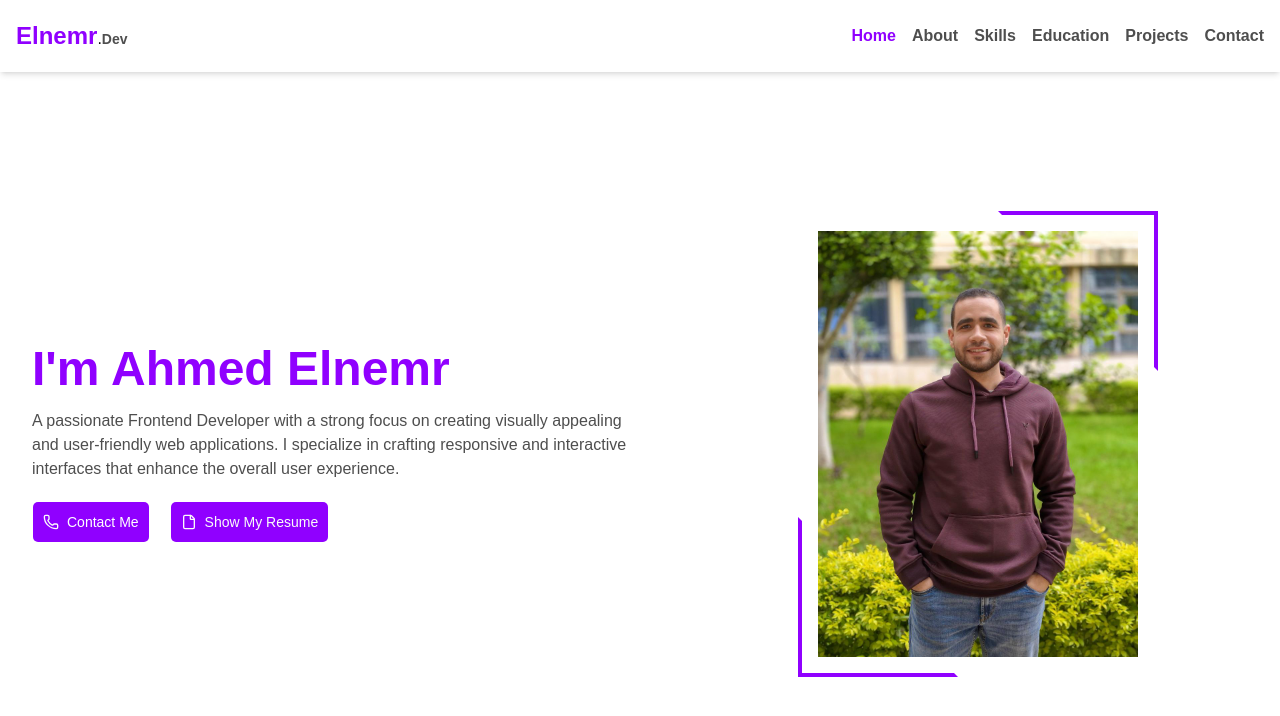
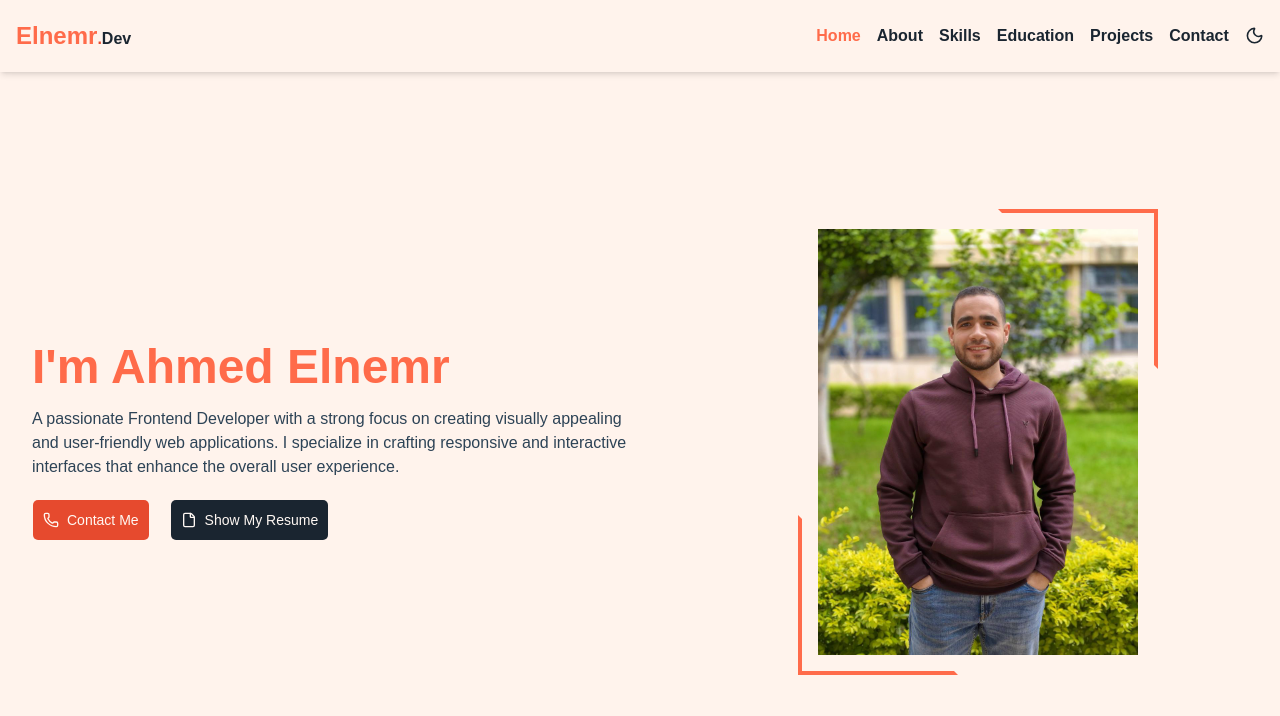
Before and after one commit to Elnemr01/portfolio-frontend, a React app: page / in a window 1280 px wide. Shown: the top 716 px of the page. Built offline with nearby package versions, Linux system fonts and the light colour scheme; the HTML template or start-up script is replaced by a standard one.

Commit message:
add dark and light theme configration

```diff
--- a/src/App.jsx
+++ b/src/App.jsx
@@ -5,7 +5,7 @@ import Home from './pages/home/Home'
 function App() {
 
   return (
-    <div className="App bg-background">
+    <div className="App bg-background pt-17.5">
       <Navbar/>
       <Home/>
     </div>
--- /dev/null
+++ b/src/contextApi/ThemeProvider.jsx
@@ -0,0 +1,56 @@
+    import { createContext, useContext, useEffect, useState } from "react"
+
+    const initialState = {
+    theme: "system",
+    setTheme: () => null,
+    }
+
+    const ThemeProviderContext = createContext(initialState)
+
+    export function ThemeProvider({
+    children,
+    defaultTheme = "system",
+    storageKey = "vite-ui-theme",
+    ...props
+    }) {
+    const [theme, setTheme] = useState(
+        () => localStorage.getItem(storageKey) || defaultTheme
+    )
+
+    useEffect(() => {
+        const root = window.document.documentElement
+        root.classList.remove("light", "dark")
+
+        if (theme === "system") {
+        const systemTheme = window.matchMedia("(prefers-color-scheme: dark)")
+            .matches
+            ? "dark"
+            : "light"
+        root.classList.add(systemTheme)
+        return
+        }
+
+        root.classList.add(theme)
+    }, [theme])
+
+    const value = {
+        theme,
+        setTheme: (theme) => {
+        localStorage.setItem(storageKey, theme)
+        setTheme(theme)
+        },
+    }
+
+    return (
+        <ThemeProviderContext.Provider {...props} value={value}>
+        {children}
+        </ThemeProviderContext.Provider>
+    )
+    }
+
+    export const useTheme = () => {
+    const context = useContext(ThemeProviderContext)
+    if (context === undefined)
+        throw new Error("useTheme must be used within a ThemeProvider")
+    return context
+    }
--- a/src/index.css
+++ b/src/index.css
@@ -31,9 +31,13 @@
     --color-muted: var(--muted);
     --color-secondary-foreground: var(--secondary-foreground);
     --color-secondary: var(--secondary);
+    --color-secondary-1: var(--secondary-1);
     --color-tertiary: var(--tertiary);
     --color-primary-foreground: var(--primary-foreground);
     --color-primary: var(--primary);
+    --color-primary-1: var(--primary-1);
+    --color-light: var(--light);
+    --color-dark: var(--dark);
     --color-common: var(--common);
     --color-popover-foreground: var(--popover-foreground);
     --color-popover: var(--popover);
@@ -51,74 +55,111 @@
 }
 
 :root {
-    --primary: rgb(144, 0, 255);
-    --secondary: rgba(3, 0, 0, 0.446)(0, 0, 0)a(0, 0, 0, 0.675)(144, 0, 255);
-    --tertiary: rgba(255, 255, 255, 0.331);
+    --background: #FFF3EC;
+    --foreground: #1A2530;
+
+    --card: #FFF8F3;
+    --card-foreground: #1A2530;
+
+    --popover: #FFF8F3;
+    --popover-foreground: #1A2530;
+
+    --primary: #FF6B4A;
+    --primary-foreground: #FFF8F3;
+    --primary-1: #E64A2E;
+
+    --secondary: #2D4356;
+    --secondary-foreground: #FFF8F3;
+    --secondary-1: #5C7285;
+
+    --light: #FFF8F3;
+    --dark: #1A2530;
+
+    --tertiary: #06B6D4;
+
+    --muted: #F0E3D8;
+    --muted-foreground: #8A7566;
+
+    --accent: #E8EDF1;
+    --accent-foreground: #2D4356;
+
+    --destructive: oklch(0.577 0.245 27.325);
+
+    --border: #E9D9CC;
+    --input: #E9D9CC;
+    --ring: #FF6B4A;
+
     --common: oklch(14.479% 0.00002 271.152 / 0.722);
-    --background: rgba(3, 0, 0, 0.446)(0, 0, 0)a(0, 0, 0, 0.675)(144, 0, 255);
-    --foreground: oklch(0.145 0 0);
-    --card: oklch(1 0 0);
-    --card-foreground: oklch(0.145 0 0);
-    --popover: oklch(1 0 0);
-    --popover-foreground: oklch(0.145 0 0);
-    --primary-foreground: oklch(0.985 0 0);
-    --secondary-foreground: oklch(0.205 0 0);
-    --muted: oklch(0.97 0 0);
-    --muted-foreground: oklch(0.556 0 0);
-    --accent: oklch(0.97 0 0);
-    --accent-foreground: oklch(0.205 0 0);
-    --destructive: oklch(0.577 0.245 27.325);
-    --border: oklch(0.922 0 0);
-    --input: oklch(0.922 0 0);
-    --ring: oklch(0.708 0 0);
-    --chart-1: oklch(0.87 0 0);
-    --chart-2: oklch(0.556 0 0);
-    --chart-3: oklch(0.439 0 0);
-    --chart-4: oklch(0.371 0 0);
-    --chart-5: oklch(0.269 0 0);
+
+    --chart-1: #FF6B4A;
+    --chart-2: #E64A2E;
+    --chart-3: #2D4356;
+    --chart-4: #5C7285;
+    --chart-5: #06B6D4;
+
     --radius: 0.625rem;
-    --sidebar: oklch(0.985 0 0);
-    --sidebar-foreground: oklch(0.145 0 0);
-    --sidebar-primary: oklch(0.205 0 0);
-    --sidebar-primary-foreground: oklch(0.985 0 0);
-    --sidebar-accent: oklch(0.97 0 0);
-    --sidebar-accent-foreground: oklch(0.205 0 0);
-    --sidebar-border: oklch(0.922 0 0);
-    --sidebar-ring: oklch(0.708 0 0);
+
+    --sidebar: #FFF8F3;
+    --sidebar-foreground: #1A2530;
+    --sidebar-primary: #FF6B4A;
+    --sidebar-primary-foreground: #FFF8F3;
+    --sidebar-accent: #E8EDF1;
+    --sidebar-accent-foreground: #2D4356;
+    --sidebar-border: #E9D9CC;
+    --sidebar-ring: #FF6B4A;
 }
 
 .dark {
-    --background: oklch(0.145 0 0);
-    --foreground: oklch(0.985 0 0);
-    --card: oklch(0.205 0 0);
-    --card-foreground: oklch(0.985 0 0);
-    --popover: oklch(0.205 0 0);
-    --popover-foreground: oklch(0.985 0 0);
-    --primary: oklch(0.922 0 0);
-    --primary-foreground: oklch(0.205 0 0);
-    --secondary: oklch(0.269 0 0);
-    --secondary-foreground: oklch(0.985 0 0);
-    --muted: oklch(0.269 0 0);
-    --muted-foreground: oklch(0.708 0 0);
-    --accent: oklch(0.269 0 0);
-    --accent-foreground: oklch(0.985 0 0);
+    --background: #0B0F14;
+    --foreground: #F3E6DC;
+
+    --card: #141B22;
+    --card-foreground: #F3E6DC;
+
+    --popover: #141B22;
+    --popover-foreground: #F3E6DC;
+
+    --primary: #FF8563;
+    --primary-foreground: #0B0F14;
+    --primary-1: #FF5A36;
+
+    --secondary: #B8C7D6;
+    --secondary-foreground: #0B0F14;
+    --secondary-1: #8896A3;
+
+    --light: #FFF3EC;
+    --dark: #05070A;
+
+    --tertiary: #22D3EE;
+
+    --muted: #1B2229;
+    --muted-foreground: #93A0AB;
+
+    --accent: #241A16;
+    --accent-foreground: #FF8563;
+
     --destructive: oklch(0.704 0.191 22.216);
-    --border: oklch(1 0 0 / 10%);
-    --input: oklch(1 0 0 / 15%);
-    --ring: oklch(0.556 0 0);
-    --chart-1: oklch(0.87 0 0);
-    --chart-2: oklch(0.556 0 0);
-    --chart-3: oklch(0.439 0 0);
-    --chart-4: oklch(0.371 0 0);
-    --chart-5: oklch(0.269 0 0);
-    --sidebar: oklch(0.205 0 0);
-    --sidebar-foreground: oklch(0.985 0 0);
-    --sidebar-primary: oklch(0.488 0.243 264.376);
-    --sidebar-primary-foreground: oklch(0.985 0 0);
-    --sidebar-accent: oklch(0.269 0 0);
-    --sidebar-accent-foreground: oklch(0.985 0 0);
-    --sidebar-border: oklch(1 0 0 / 10%);
-    --sidebar-ring: oklch(0.556 0 0);
+
+    --border: rgba(255, 255, 255, 0.08);
+    --input: rgba(255, 255, 255, 0.12);
+    --ring: #FF8563;
+
+    --common: oklch(14.479% 0.00002 271.152 / 0.722);
+
+    --chart-1: #FF8563;
+    --chart-2: #FF5A36;
+    --chart-3: #B8C7D6;
+    --chart-4: #8896A3;
+    --chart-5: #22D3EE;
+
+    --sidebar: #141B22;
+    --sidebar-foreground: #F3E6DC;
+    --sidebar-primary: #FF8563;
+    --sidebar-primary-foreground: #0B0F14;
+    --sidebar-accent: #241A16;
+    --sidebar-accent-foreground: #FF8563;
+    --sidebar-border: rgba(255, 255, 255, 0.08);
+    --sidebar-ring: #FF8563;
 }
 
 @layer base {
@@ -133,7 +174,6 @@
     }
 }
 
-
 .container {
   @apply w-full px-4 mx-auto sm:w-[620px] md:w-[768px] lg:w-[1024px] xl:w-[1280px] 2xl:w-[1536px];
 }
--- a/src/main.jsx
+++ b/src/main.jsx
@@ -4,6 +4,7 @@ import './index.css'
 import App from './App.jsx'
 import { BrowserRouter } from 'react-router'
 import { QueryClient, QueryClientProvider } from '@tanstack/react-query'
+import { ThemeProvider } from './contextApi/ThemeProvider'
 
 
 const client=new QueryClient({
@@ -19,9 +20,11 @@ const client=new QueryClient({
 createRoot(document.getElementById('root')).render(
   <StrictMode>
     <QueryClientProvider client={client}>
-      <BrowserRouter>
-        <App />
-      </BrowserRouter>
+      <ThemeProvider defaultTheme="light" storageKey="vite-ui-theme">
+        <BrowserRouter>
+          <App />
+        </BrowserRouter>
+      </ThemeProvider>
     </QueryClientProvider>
   </StrictMode>,
 )
--- a/src/myComponents/landing/Landing.jsx
+++ b/src/myComponents/landing/Landing.jsx
@@ -8,20 +8,20 @@ const Landing = () => {
         <section id='home' className='h-[85vh]'>
                 <div className="container flex flex-col-reverse md:grid md:grid-cols-2 gap-10 h-full">
                     <div className="sec-left flex flex-col justify-center gap-5">
-                        <div className="text text-common space-y-4">
-                            <span className='text-primary font-semibold text-5xl mb-4 inline-block'>I'm Ahmed Elnemr</span><br/>
+                        <div className="text text-secondary space-y-4">
+                            <span className='text-primary font-semibold text-3xl sm:text-5xl mb-4 inline-block'>I'm Ahmed Elnemr</span><br/>
                             A passionate Frontend Developer with a strong focus on creating visually appealing and user-friendly
                             web applications. I specialize in crafting responsive and interactive interfaces that enhance the
                             overall user experience.
                         </div>
                         <div className="btns flex gap-5 items-center">
-                            <Button type="button" className={'py-5 rounded-sm flex items-center gap-2'}>
+                            <Button type="button" className={'py-5 rounded-sm bg-primary-1 flex items-center gap-2 hover:bg-primary-1 dark:text-light'}>
                                 <Phone />
-                                <a href="#contact" className='text-white'>Contact Me</a>
+                                <a href="#contact" className='text-'>Contact Me</a>
                             </Button>
-                            <Button type="button" className={'py-5 rounded-sm flex items-center gap-2'}>
+                            <Button type="button" className={'py-5 rounded-sm flex items-center gap-2 bg-dark hover:bg-dark dark:bg-light'}>
                                 <File />
-                                <a href="./Ahmed_Elnemr_Frontend.pdf" className='bg-secondary'
+                                <a href="./Ahmed_Elnemr_Frontend.pdf" className=''
                                 target='_blank'>Show My Resume</a>
                             </Button>
                         </div>
--- a/src/myComponents/navbar/Navbar.jsx
+++ b/src/myComponents/navbar/Navbar.jsx
@@ -1,6 +1,6 @@
 import { navLinks } from '@/constants/data'
-import { Layers } from 'lucide-react'
-import React, { useMemo } from 'react'
+import { Layers, Moon, Sun, Thermometer } from 'lucide-react'
+import React, { useCallback, useMemo } from 'react'
 import { NavLink } from 'react-router'
 import { Button } from "@/components/ui/button"
 import {
@@ -10,25 +10,32 @@ import {
     DropdownMenuItem,
     DropdownMenuTrigger,
 } from "@/components/ui/dropdown-menu"
+import { useTheme } from '@/contextApi/ThemeProvider'
 
 const Navbar = () => {
 
+    const {theme,setTheme}=useTheme();
+
     const links = useMemo(()=> navLinks, [])
 
+    const toggleTheme = useCallback(() => {
+        setTheme(theme === "dark" ? "light" : "dark")
+    }, [theme])
+
     return (
-        <header className='py-5 shadow-md'>
+        <header className='py-5 shadow-md dark:shadow-primary fixed top-0 left-0  mx-auto w-full'>
             <div className="container flex items-center justify-between">
                 <div className="logo">
                     <span className='text-primary font-semibold text-2xl'>Elnemr</span>
-                    <span>.</span>
-                    <span className='text-sm text-common font-semibold'>Dev</span>
+                    <span className='text-primary-1 font-semibold'>.</span>
+                    <span className='text-dark dark:text-light font-semibold'>Dev</span>
                 </div>
-                <nav className="items-center gap-4 sm:flex">
+                <nav className=" items-center gap-4 flex">
                     <ul className="links hidden gap-4 items-center sm:flex">
                         {
                             links.map((link, index) => (
                                 <li key={index}>
-                                    <NavLink to={link.to} className={'text-common font-semibold'}>
+                                    <NavLink to={link.to} className={'text-dark dark:text-light font-semibold'}>
                                         {link.title}
                                     </NavLink>
                                 </li>
@@ -45,7 +52,7 @@ const Navbar = () => {
                                     {
                                         links.map((link, index) => (
                                             <DropdownMenuItem key={index}>
-                                                <NavLink to={link.to} className={'text-common font-semibold px-2 my-1 w-full'}>
+                                                <NavLink to={link.to} className={'text-dark dark:text-light font-semibold px-2 my-1 w-full'}>
                                                     {link.title}
                                                 </NavLink>
                                             </DropdownMenuItem>
@@ -55,14 +62,19 @@ const Navbar = () => {
                             </DropdownMenuContent>
                         </DropdownMenu>
                     </div>
-                    {/* <div className="theme">
-                        <Braces size={20} />
-                    </div> */}
+                    <div className="theme">
+                        {theme === "dark" ? (
+                            <Sun className="h-[1.2rem] w-[1.2rem] cursor-pointer" onClick={()=> toggleTheme()}/>
+                        ) : (
+                            <Moon className="h-[1.2rem] w-[1.2rem] cursor-pointer" onClick={()=> toggleTheme()}/>
+                        )}
+                    </div>
                 </nav>
 
             </div>
         </header>
     )
+
 }
 
 export default Navbar
```
